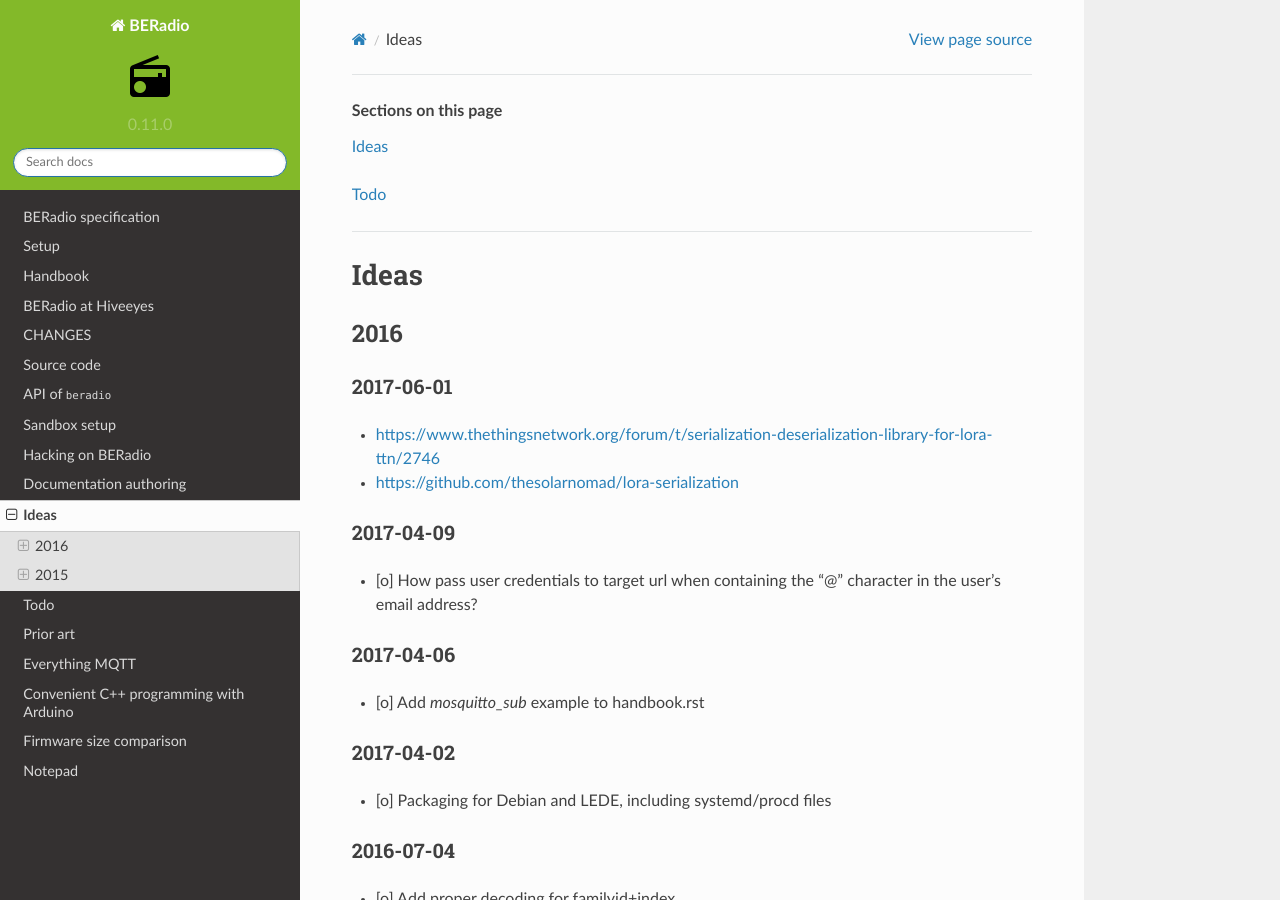
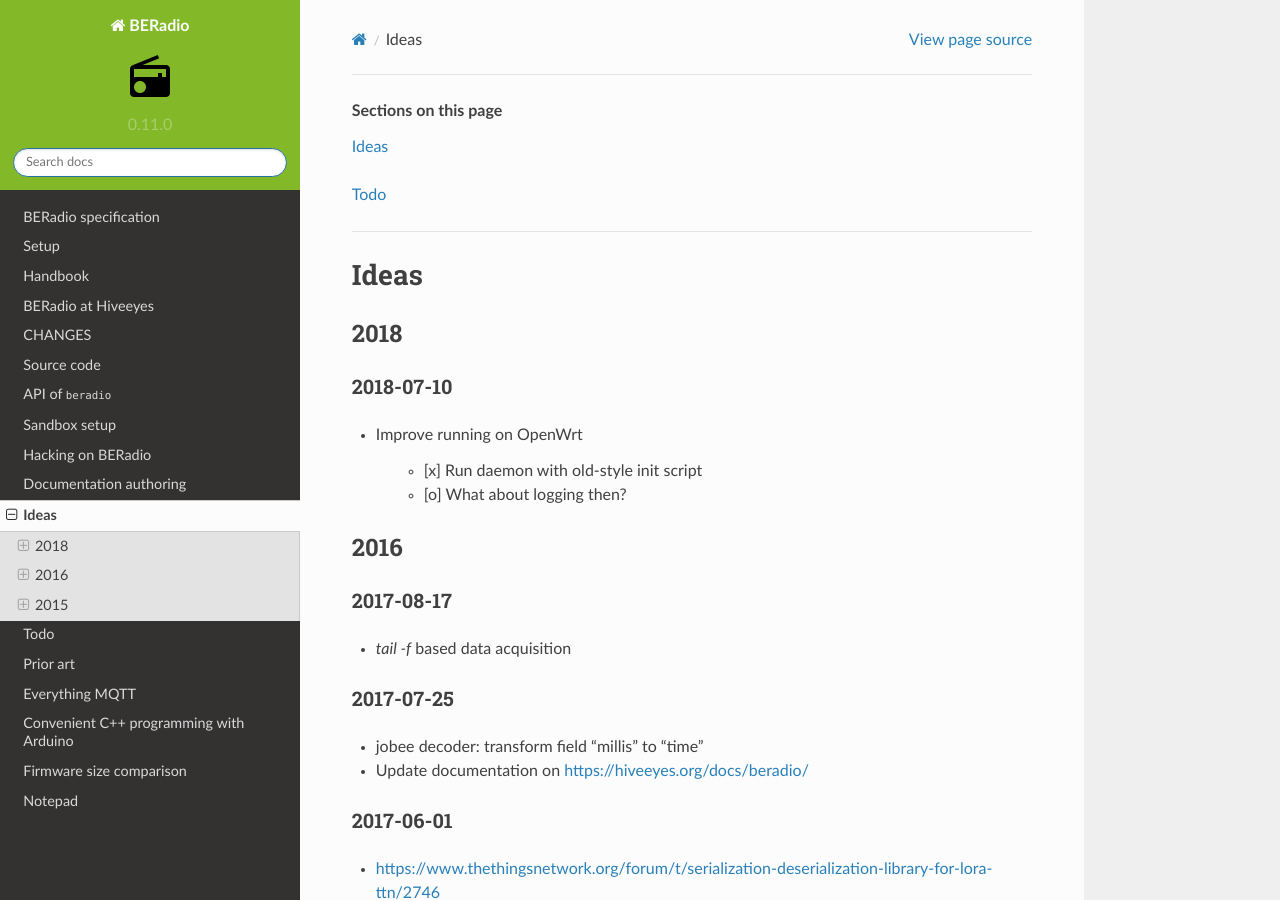
Before and after one commit to hiveeyes/beradio, a Sphinx documentation site: the page built from doc/source/development/tasks.rst, in a window 1280 px wide and 900 px high. Built offline with Sphinx 7.4.7 and the Read the Docs theme 2.0.0, drawn with Linux system fonts in a browser that asks for light colours; pages that are not in the unit, such as notebooks, are missing from menus.

Commit message:
Update documentation

```diff
--- a/doc/source/development/tasks.rst
+++ b/doc/source/development/tasks.rst
@@ -13,9 +13,29 @@ Ideas
 
 
 ****
+2018
+****
+
+2018-07-10
+==========
+- Improve running on OpenWrt
+
+    - [x] Run daemon with old-style init script
+    - [o] What about logging then?
+
+
+****
 2016
 ****
 
+2017-08-17
+==========
+- `tail -f` based data acquisition
+
+2017-07-25
+==========
+- jobee decoder: transform field "millis" to "time"
+- Update documentation on https://hiveeyes.org/docs/beradio/
 
 2017-06-01
 ==========
--- a/doc/source/handbook.rst
+++ b/doc/source/handbook.rst
@@ -44,7 +44,7 @@ Publish multiple measurements as BERadio::
 
 Publish waveform data::
 
-    beradio forward --source='func:sine' --target='mqtt://username:password@mqtt.example.org'
+    beradio forward --source='data://func:sine' --target='mqtt://username:password@mqtt.example.org'
 
 
 Running ``beradio``
```
